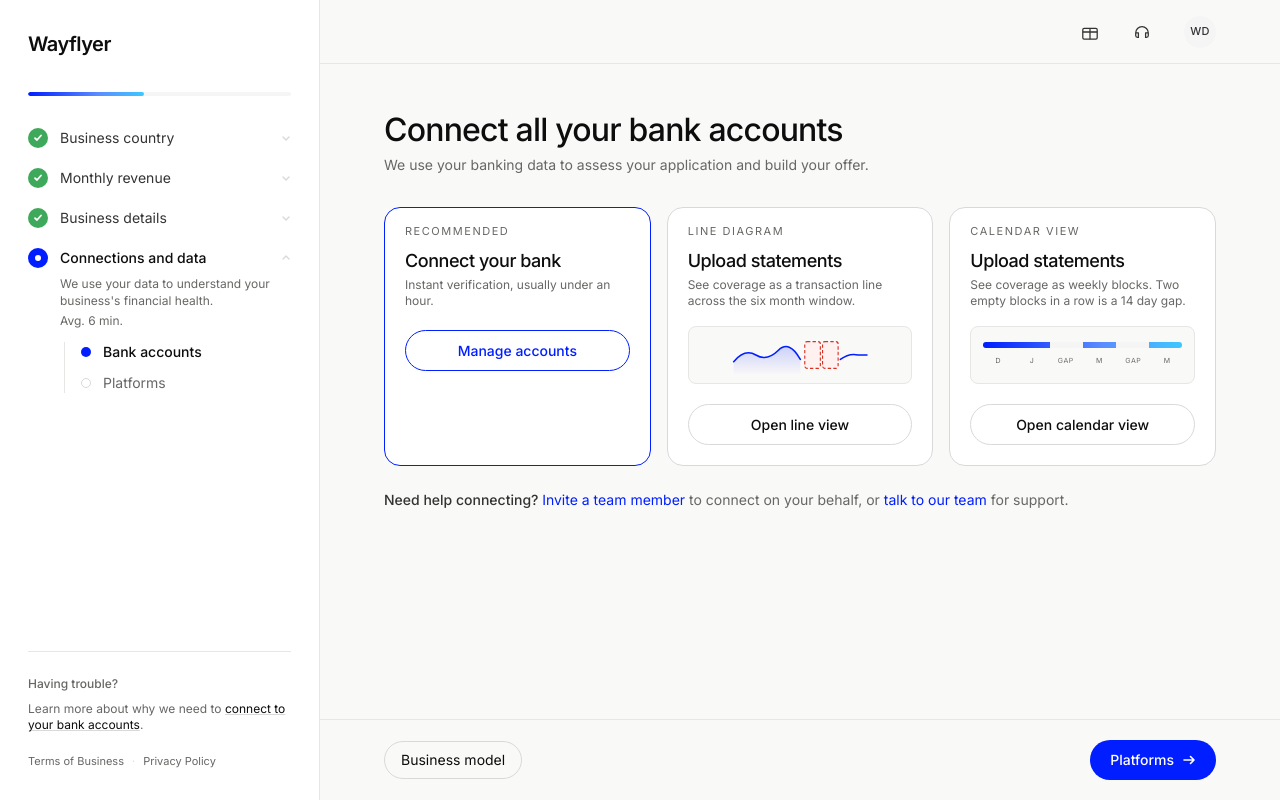
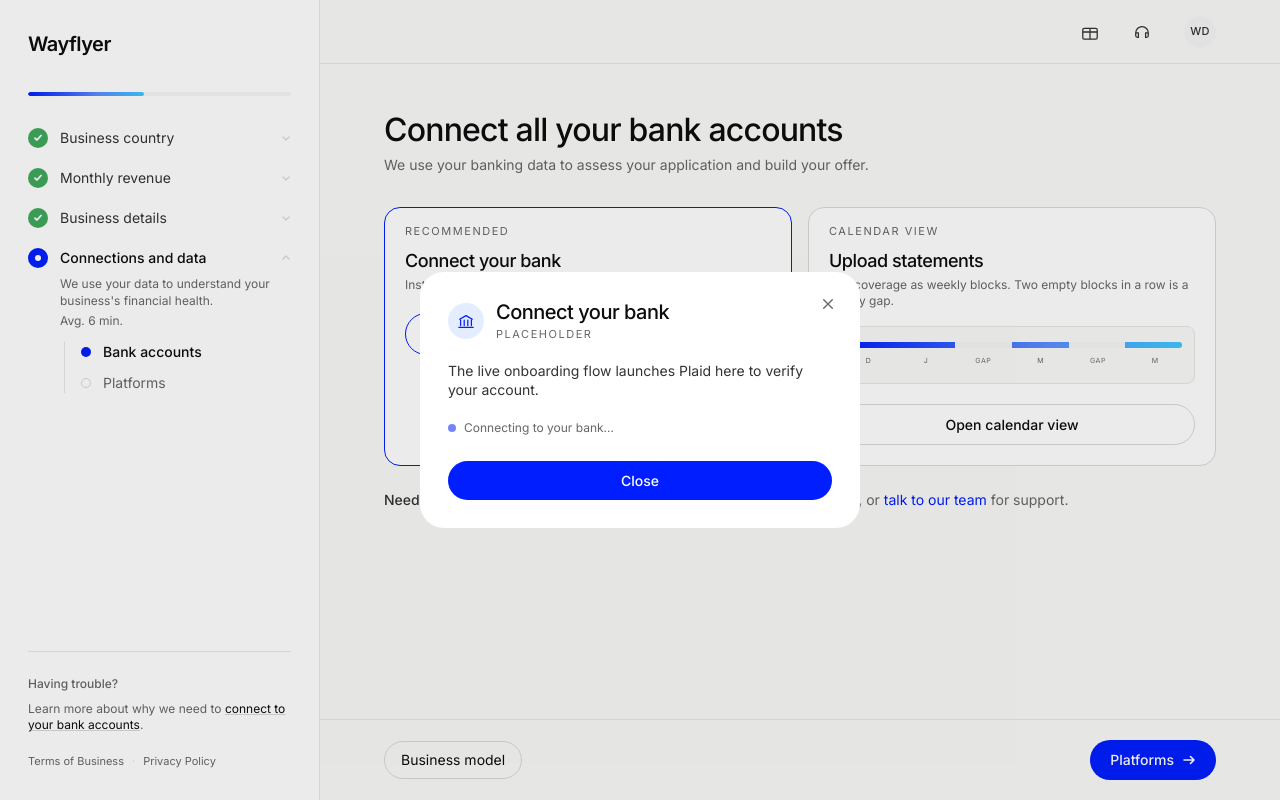
Before and after one commit to conorjoyce28/ocr-prototype, a Next.js app: page / in a window 1280 px wide. Both pictures are taken after a click on the button "Manage accounts". Built offline with nearby package versions, Linux system fonts and the light colour scheme.

Commit message:
Remove line diagram option; placeholder modal for connect bank

```diff
--- a/app/page.tsx
+++ b/app/page.tsx
@@ -1,7 +1,7 @@
 "use client";
 
-import { useCallback, useState } from "react";
-import { UploadDrawer, type DrawerVisualization } from "@/components/UploadDrawer";
+import { useCallback, useEffect, useState } from "react";
+import { UploadDrawer } from "@/components/UploadDrawer";
 import { buildGoalWindow, findFirstUploadableRun } from "@/lib/months";
 import { extractedFor, pickFailureReason, resetAccountCursor } from "@/lib/fixtures";
 import type { MonthCell, UploadedFile, UploadOptions } from "@/lib/types";
@@ -14,10 +14,9 @@
   );
   const [files, setFiles] = useState<UploadedFile[]>([]);
   const [drawerOpen, setDrawerOpen] = useState(false);
-  const [visualization, setVisualization] = useState<DrawerVisualization>("line");
+  const [bankModalOpen, setBankModalOpen] = useState(false);
 
-  const openDrawer = useCallback((viz: DrawerVisualization) => {
-    setVisualization(viz);
+  const openDrawer = useCallback(() => {
     setDrawerOpen(true);
   }, []);
 
@@ -115,31 +114,22 @@
               We use your banking data to assess your application and build your offer.
             </p>
 
-            <div className="mt-8 grid grid-cols-1 md:grid-cols-3 gap-4">
+            <div className="mt-8 grid grid-cols-1 md:grid-cols-2 gap-4">
               <OptionCard
                 tag="Recommended"
                 title="Connect your bank"
                 subtitle="Instant verification, usually under an hour."
                 cta="Manage accounts"
-                onClick={() => {}}
+                onClick={() => setBankModalOpen(true)}
                 variant="primary"
-              />
-              <OptionCard
-                tag="Line diagram"
-                title="Upload statements"
-                subtitle="See coverage as a transaction line across the six month window."
-                cta="Open line view"
-                onClick={() => openDrawer("line")}
-                variant={covered > 0 && visualization === "line" ? "in-progress" : "secondary"}
-                preview={<LinePreview />}
               />
               <OptionCard
                 tag="Calendar view"
                 title="Upload statements"
                 subtitle="See coverage as weekly blocks. Two empty blocks in a row is a 14 day gap."
                 cta="Open calendar view"
-                onClick={() => openDrawer("calendar")}
-                variant={covered > 0 && visualization === "calendar" ? "in-progress" : "secondary"}
+                onClick={openDrawer}
+                variant={covered > 0 ? "in-progress" : "secondary"}
                 preview={<CalendarPreview />}
               />
             </div>
@@ -162,7 +152,7 @@
 
       <UploadDrawer
         open={drawerOpen}
-        visualization={visualization}
+        visualization="calendar"
         onClose={() => setDrawerOpen(false)}
         cells={cells}
         files={files}
@@ -171,6 +161,83 @@
         onRemoveFile={handleRemoveFile}
         onReset={handleReset}
       />
+
+      <BankConnectModal open={bankModalOpen} onClose={() => setBankModalOpen(false)} />
+    </div>
+  );
+}
+
+function BankConnectModal({ open, onClose }: { open: boolean; onClose: () => void }) {
+  useEffect(() => {
+    if (!open) return;
+    function onKey(e: KeyboardEvent) {
+      if (e.key === "Escape") onClose();
+    }
+    document.addEventListener("keydown", onKey);
+    document.body.style.overflow = "hidden";
+    return () => {
+      document.removeEventListener("keydown", onKey);
+      document.body.style.overflow = "";
+    };
+  }, [open, onClose]);
+
+  if (!open) return null;
+
+  return (
+    <div className="fixed inset-0 z-50 flex items-center justify-center">
+      <div
+        onClick={onClose}
+        className="absolute inset-0"
+        style={{ background: "rgba(0, 0, 0, 0.08)" }}
+      />
+      <div
+        className="relative bg-card rounded-2xl w-full max-w-[440px] mx-4 p-7"
+        style={{ boxShadow: "var(--shadow-overlay-panel), var(--shadow-overlay-modal)" }}
+      >
+        <button
+          type="button"
+          onClick={onClose}
+          aria-label="Close"
+          className="absolute top-4 right-4 w-8 h-8 rounded-full hover:bg-ink-100 text-ink-500 hover:text-ink-900 flex items-center justify-center transition-colors"
+        >
+          <svg width="12" height="12" viewBox="0 0 14 14" fill="none">
+            <path d="M2 2l10 10M12 2 2 12" stroke="currentColor" strokeWidth="1.6" strokeLinecap="round" />
+          </svg>
+        </button>
+
+        <div className="flex items-center gap-3 mb-5">
+          <span className="w-9 h-9 rounded-full bg-accent-soft flex items-center justify-center">
+            <svg width="18" height="18" viewBox="0 0 20 20" fill="none">
+              <path d="M3 8 10 4l7 4M4 9v6m4-6v6m4-6v6m4-6v6M2 17h16" stroke="var(--color-accent)" strokeWidth="1.4" strokeLinecap="round" strokeLinejoin="round" />
+            </svg>
+          </span>
+          <div>
+            <h2 className="text-title-sm leading-tight font-medium text-ink-900 tracking-tight">
+              Connect your bank
+            </h2>
+            <div className="text-caption uppercase tracking-[0.14em] text-ink-500 mt-0.5">
+              Placeholder
+            </div>
+          </div>
+        </div>
+
+        <p className="text-body-sm text-ink-700 leading-snug">
+          The live onboarding flow launches Plaid here to verify your account.
+        </p>
+
+        <div className="mt-5 flex items-center gap-2 text-body-xs text-ink-500">
+          <span className="inline-block w-2 h-2 rounded-full bg-accent animate-pulse" />
+          <span>Connecting to your bank…</span>
+        </div>
+
+        <button
+          type="button"
+          onClick={onClose}
+          className="mt-6 w-full py-2.5 rounded-full bg-accent text-white text-body-sm font-medium hover:opacity-90 transition-opacity"
+        >
+          Close
+        </button>
+      </div>
     </div>
   );
 }
@@ -397,26 +464,6 @@
   );
 }
 
-function LinePreview() {
-  return (
-    <div className="rounded-md bg-ink-50 border border-ink-200 p-2 h-[58px] overflow-hidden">
-      <svg viewBox="0 0 120 36" className="w-full h-full">
-        <defs>
-          <linearGradient id="lp-fade" x1="0" x2="0" y1="0" y2="1">
-            <stop offset="0%" stopColor="var(--color-accent)" stopOpacity="0.18" />
-            <stop offset="100%" stopColor="var(--color-accent)" stopOpacity="0" />
-          </linearGradient>
-        </defs>
-        <path d="M0 24 Q 10 12 20 18 T 40 14 T 60 22 L 60 36 L 0 36 Z" fill="url(#lp-fade)" />
-        <path d="M0 24 Q 10 12 20 18 T 40 14 T 60 22" stroke="var(--color-accent)" strokeWidth="1.4" fill="none" strokeLinecap="round" />
-        <rect x="64" y="6" width="14" height="24" fill="var(--color-gap-soft)" stroke="var(--color-gap)" strokeWidth="1" strokeDasharray="3 2" rx="2" />
-        <rect x="80" y="6" width="14" height="24" fill="var(--color-gap-soft)" stroke="var(--color-gap)" strokeWidth="1" strokeDasharray="3 2" rx="2" />
-        <path d="M96 22 Q 104 16 112 18 L 120 18" stroke="var(--color-accent)" strokeWidth="1.4" fill="none" strokeLinecap="round" />
-      </svg>
-    </div>
-  );
-}
-
 function CalendarPreview() {
   const states: Array<"on" | "off" | "fail"> = ["on", "on", "off", "on", "off", "on"];
   return (
```
